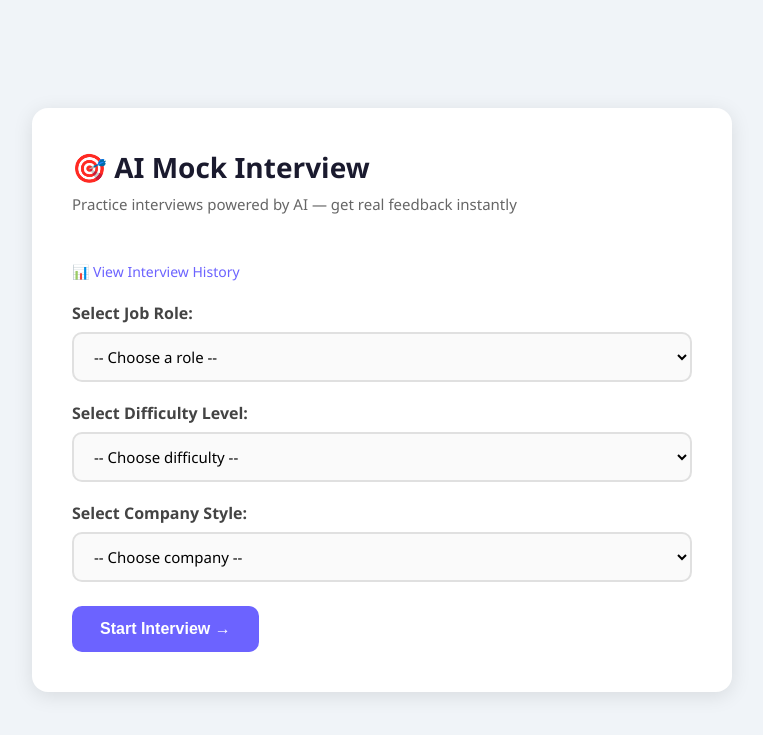
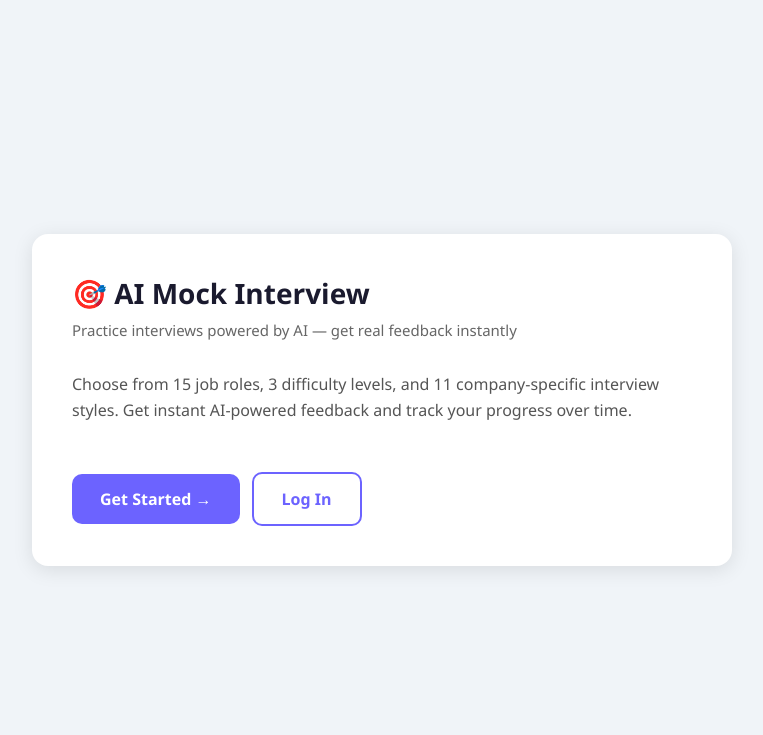
Before and after one commit to Anushka190921/mock-interview-ai, a Flask app: page / in a window 1280 px wide. Shown: the top 735 px of the page, without its empty margins (258-1021 px from the left). Run offline with Flask 3, Linux system fonts and the light colour scheme.

Commit message:
feat: split landing page from app; protect all app routes with login_required

```diff
--- a/app.py
+++ b/app.py
@@ -4,20 +4,19 @@ from flask import send_file
 import io
 from utils.prompts import get_question_prompt, get_evaluation_prompt
 from dotenv import load_dotenv
+from flask_login import LoginManager, login_user, logout_user, login_required, current_user
+from utils.models import get_user_by_id, get_user_by_username, create_user
 import os
-from flask_login import LoginManager, login_user, logout_user, login_required
-from utils.models import get_user_by_id, get_user_by_username, create_user
 
 load_dotenv()
 
 app = Flask(__name__)
 app.secret_key = os.urandom(24)
 
-# ─── Flask-Login Setup (User model + user_loader added in next step) ──────
-login_manager =LoginManager()
+# ─── Flask-Login Setup ─────────────────────────────────────────────
+login_manager = LoginManager()
 login_manager.init_app(app)
-login_manager.login_view = "login"  # route name we'll create in a later step
-
+login_manager.login_view = "login"
 
 # Look up the user from MySQL by id (used by Flask-Login on every request)
 @login_manager.user_loader
@@ -27,8 +26,9 @@ def load_user(user_id):
 # ─── Route 1: Home Page ───────────────────────────────────────────
 @app.route("/")
 def index():
+    if current_user.is_authenticated:
+        return redirect(url_for("interview"))
     return render_template("index.html")
-
 
 
 # ─── Route: Register ──────────────────────────────────────────────
@@ -96,12 +96,12 @@ def login():
 def logout():
     logout_user()
     flash("You've been logged out.", "success")
-    return redirect(url_for("index"))
-
+    return redirect(url_for("login"))
 
 
 # ─── Route 2: Generate Questions ─────────────────────────────────
 @app.route("/interview", methods=["GET", "POST"])
+@login_required
 def interview():
     if request.method == "GET":
         # Re-use previous session data
@@ -109,7 +109,9 @@ def interview():
         difficulty = session.get("difficulty")
         company = session.get("company")
         questions = session.get("questions")
-        return render_template("interview.html", role=role, difficulty=difficulty, company=company, questions=questions)
+        if questions:
+            return render_template("interview.html", role=role, difficulty=difficulty, company=company, questions=questions)
+        return render_template("dashboard.html")
 
     role = request.form.get("role")
     difficulty = request.form.get("difficulty")
@@ -133,6 +135,7 @@ def interview():
 
 # ─── Route 3: Generate Follow-up Question ─────────────────────────
 @app.route("/followup", methods=["POST"])
+@login_required
 def followup():
     role = session.get("role")
     difficulty = session.get("difficulty")
@@ -140,11 +143,9 @@ def followup():
     question = request.form.get("question")
     answer = request.form.get("answer")
 
-    # Store original question and answer in session
     session["original_question"] = question
     session["original_answer"] = answer
 
-    # Generate follow-up question
     from utils.prompts import get_followup_prompt
     prompt = get_followup_prompt(role, difficulty, company, question, answer)
     followup_question = call_llm(prompt)
@@ -158,10 +159,9 @@ def followup():
                            followup_question=followup_question)
 
 
-
-
 # ─── Route 4: Evaluate Answer ─────────────────────────────────────
 @app.route("/feedback", methods=["POST"])
+@login_required
 def feedback():
     role = session.get("role")
     difficulty = session.get("difficulty")
@@ -183,14 +183,12 @@ Follow-up Answer: {followup_answer}
     prompt = get_evaluation_prompt(role, difficulty, company, question, combined_answer)
     evaluation = call_llm(prompt)
 
-    # Extract score from evaluation
     score = "N/A"
     for line in evaluation.split("\n"):
         if line.strip().startswith("SCORE:"):
             score = line.strip().replace("SCORE:", "").strip()
             break
 
-    # Save to database
     try:
         conn = get_db_connection()
         cursor = conn.cursor()
@@ -216,9 +214,9 @@ Follow-up Answer: {followup_answer}
                            evaluation=evaluation)
 
 
-
 # ─── Route 5: View Interview History ──────────────────────────────
 @app.route("/history")
+@login_required
 def history():
     try:
         conn = get_db_connection()
@@ -234,9 +232,9 @@ def history():
     return render_template("history.html", records=records)
 
 
-
 # ─── Route 6: Download PDF Report ─────────────────────────────────
 @app.route("/download-pdf", methods=["POST"])
+@login_required
 def download_pdf():
     role = request.form.get("role")
     difficulty = request.form.get("difficulty")
--- a/templates/index.html
+++ b/templates/index.html
@@ -11,63 +11,16 @@
     <div class="container">
         <h1>🎯 AI Mock Interview</h1>
         <p class="subtitle">Practice interviews powered by AI — get real feedback instantly</p>
-        <a href="/history" class="back-link">📊 View Interview History</a>
 
-        <form action="/interview" method="POST">
-            <label for="role">Select Job Role:</label>
-        <select name="role" id="role" required>
-            <option value="">-- Choose a role --</option>
-            <option value="Software Engineer">Software Engineer</option>
-            <option value="Data Scientist">Data Scientist</option>
-            <option value="Machine Learning Engineer">ML Engineer</option>
-            <option value="Product Manager">Product Manager</option>
-            <option value="Frontend Developer">Frontend Developer</option>
-            <option value="Backend Developer">Backend Developer</option>
-            <option value="DevOps Engineer">DevOps Engineer</option>
-            <option value="Cybersecurity Analyst">Cybersecurity Analyst</option>
-            <option value="Cloud Engineer">Cloud Engineer</option>
-            <option value="UI/UX Designer">UI/UX Designer</option>
-            <option value="Business Analyst">Business Analyst</option>
-            <option value="QA Engineer">QA Engineer</option>
-            <option value="Data Engineer">Data Engineer</option>
-            <option value="AI Research Scientist">AI Research Scientist</option>
-            <option value="Full Stack Developer">Full Stack Developer</option>
-</select>
+        <p style="margin: 20px 0; line-height: 1.6; color: #555;">
+            Choose from 15 job roles, 3 difficulty levels, and 11 company-specific interview
+            styles. Get instant AI-powered feedback and track your progress over time.
+        </p>
 
-<label for="difficulty">Select Difficulty Level:</label>
-<select name="difficulty" id="difficulty" required>
-    <option value="">-- Choose difficulty --</option>
-    <option value="Fresher">Fresher (0-1 years)</option>
-    <option value="Mid">Mid Level (2-4 years)</option>
-    <option value="Senior">Senior (5+ years)</option>
-</select>
-
-
-<label for="company">Select Company Style:</label>
-<select name="company" id="company" required>
-    <option value="">-- Choose company --</option>
-    <optgroup label="Product Companies">
-        <option value="Google">Google</option>
-        <option value="Microsoft">Microsoft</option>
-        <option value="Amazon">Amazon</option>
-        <option value="Meta">Meta</option>
-        <option value="Apple">Apple</option>
-    </optgroup>
-    <optgroup label="Indian IT Companies">
-        <option value="TCS">TCS</option>
-        <option value="Infosys">Infosys</option>
-        <option value="Wipro">Wipro</option>
-        <option value="HCL">HCL</option>
-    </optgroup>
-    <optgroup label="Startups">
-        <option value="Early Stage Startup">Early Stage Startup</option>
-        <option value="Funded Startup">Funded Startup</option>
-    </optgroup>
-</select>
-
-
-            <button type="submit">Start Interview →</button>
-        </form>
+        <div class="actions">
+            <a href="{{ url_for('register') }}" class="btn">Get Started →</a>
+            <a href="{{ url_for('login') }}" class="btn btn-outline">Log In</a>
+        </div>
     </div>
 
 </body>
```
Also changed, not shown: templates/dashboard.html (added, +76 -0 lines).
